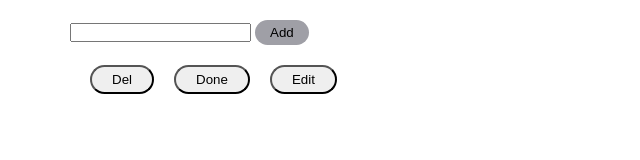
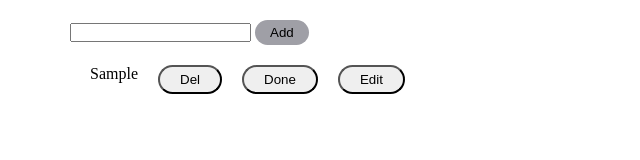
Before and after one commit to temangi/todoJs, a plain HTML site: page index.html in a window 1280 px wide. Both pictures are taken after typing "Sample" into the empty fields and a click on the button "Add". Shown: the whole page, without its empty margins (0-640 px from the left). Drawn offline with Linux system fonts and the light colour scheme.

Commit message:
chance style.css

```diff
--- a/style.css
+++ b/style.css
@@ -39,5 +39,5 @@ button{
 }
 
 .show{
-    display: none;
+    display: block;
 }
--- /dev/null
+++ b/text.js
@@ -0,0 +1 @@
+// samira und sabrina = eki lox
```
